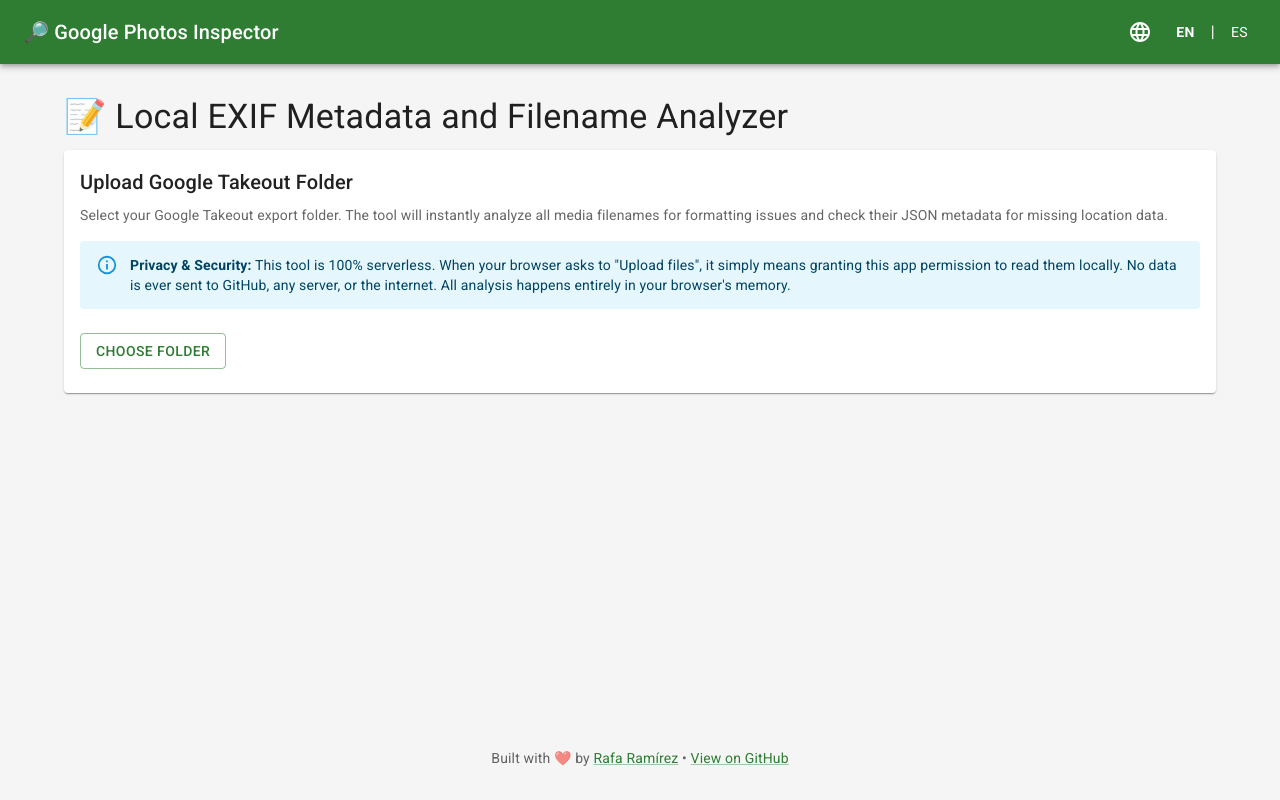
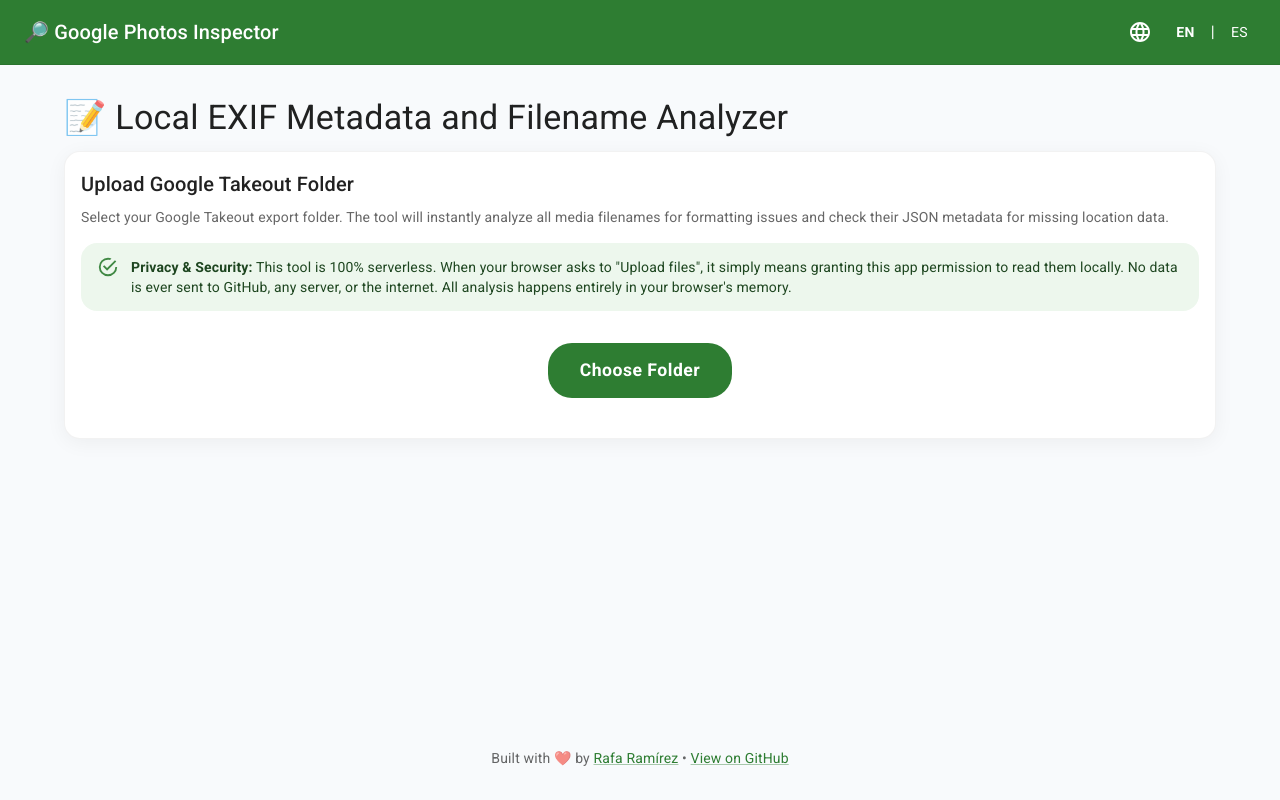
Before and after one commit to rafa-ramirez/google-photos-inspector, a React (Create React App) app in the folder frontend/: page / in a window 1280 px wide. Built offline with nearby package versions, Linux system fonts and the light colour scheme.

Commit message:
UI Polish: Apply Material 3 styling, change theme to green, center main button, make privacy alert green, and add footer

```diff
--- a/frontend/src/App.js
+++ b/frontend/src/App.js
@@ -17,11 +17,43 @@
       main: '#f50057',
     },
     background: {
-      default: '#f5f5f5',
+      default: '#f8fafc', // Softer background
     },
   },
   typography: {
     fontFamily: '"Roboto", "Helvetica", "Arial", sans-serif',
+  },
+  shape: {
+    borderRadius: 16, // M3 rounded corners
+  },
+  components: {
+    MuiButton: {
+      styleOverrides: {
+        root: {
+          textTransform: 'none', // M3 doesn't use all-caps buttons
+          fontWeight: 600,
+          padding: '10px 24px',
+          borderRadius: 24, // Pill-shaped buttons
+        },
+      },
+    },
+    MuiCard: {
+      styleOverrides: {
+        root: {
+          boxShadow: '0px 4px 20px rgba(0, 0, 0, 0.05)', // Softer, wider shadows
+          border: '1px solid rgba(0, 0, 0, 0.05)',
+          elevation: 0,
+        },
+      },
+    },
+    MuiAppBar: {
+      styleOverrides: {
+        root: {
+          boxShadow: 'none',
+          borderBottom: '1px solid rgba(0, 0, 0, 0.08)',
+        },
+      },
+    },
   },
 });
 
--- a/frontend/src/pages/LocalAnalyzer.js
+++ b/frontend/src/pages/LocalAnalyzer.js
@@ -83,11 +83,11 @@
             {t.uploadDescription}
           </Typography>
 
-          <Alert severity="info" sx={{ mb: 3 }}>
+          <Alert severity="success" sx={{ mb: 3 }}>
             <strong>{t.privacyNote}</strong> {t.privacyText}
           </Alert>
 
-          <Box sx={{ display: 'flex', gap: 2, alignItems: 'center' }}>
+          <Box sx={{ display: 'flex', justifyContent: 'center', mt: 4, mb: 2 }}>
             <input
               type="file"
               multiple
@@ -100,11 +100,14 @@
             />
             <label htmlFor="file-input">
               <Button
-                variant="outlined"
+                variant="contained"
+                disableElevation
+                size="large"
                 component="span"
                 disabled={isAnalyzing}
+                sx={{ px: 4, py: 1.5, fontSize: '1.1rem' }}
               >
-                {isAnalyzing ? <CircularProgress size={24} sx={{ mr: 2 }} /> : null}
+                {isAnalyzing ? <CircularProgress size={24} color="inherit" sx={{ mr: 2 }} /> : null}
                 {isAnalyzing ? t.analyzing : t.chooseFolder}
               </Button>
             </label>
```
